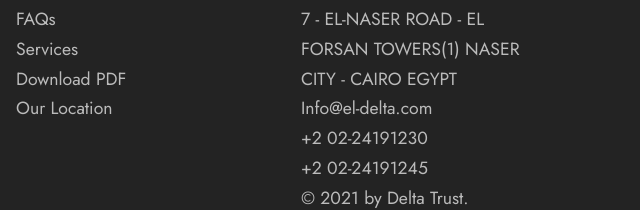
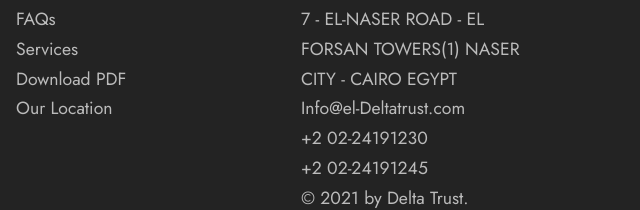
Before and after one commit to wahidsami/Trust, a plain HTML site: page index.html in a window 1280 px wide. Shown: the part 4798-5008 px from the top of the page, 640-1280 px from the left. Drawn offline with Linux system fonts and the light colour scheme; files whose address does not match are found by name.

Commit message:
Add files via upload

```diff
--- a/index.html
+++ b/index.html
@@ -407,7 +407,7 @@
                 <h5 class="mbr-section-subtitle mbr-fonts-style mb-2 display-7">
                     <strong>Contacts</strong></h5>
                 <ul class="list mbr-fonts-style display-4">
-                    <li class="mbr-text item-wrap">7 - EL-NASER ROAD - EL FORSAN TOWERS(1) NASER CITY - CAIRO EGYPT</li><li class="mbr-text item-wrap">Info@el-delta.com
+                    <li class="mbr-text item-wrap">7 - EL-NASER ROAD - EL FORSAN TOWERS(1) NASER CITY - CAIRO EGYPT</li><li class="mbr-text item-wrap">Info@el-Deltatrust.com
 </li><li class="mbr-text item-wrap">+2 02-24191230
 </li><li class="mbr-text item-wrap">+2 02-24191245
 </li><li class="mbr-text item-wrap">© 2021 by Delta Trust.</li><li class="mbr-text item-wrap">
```
